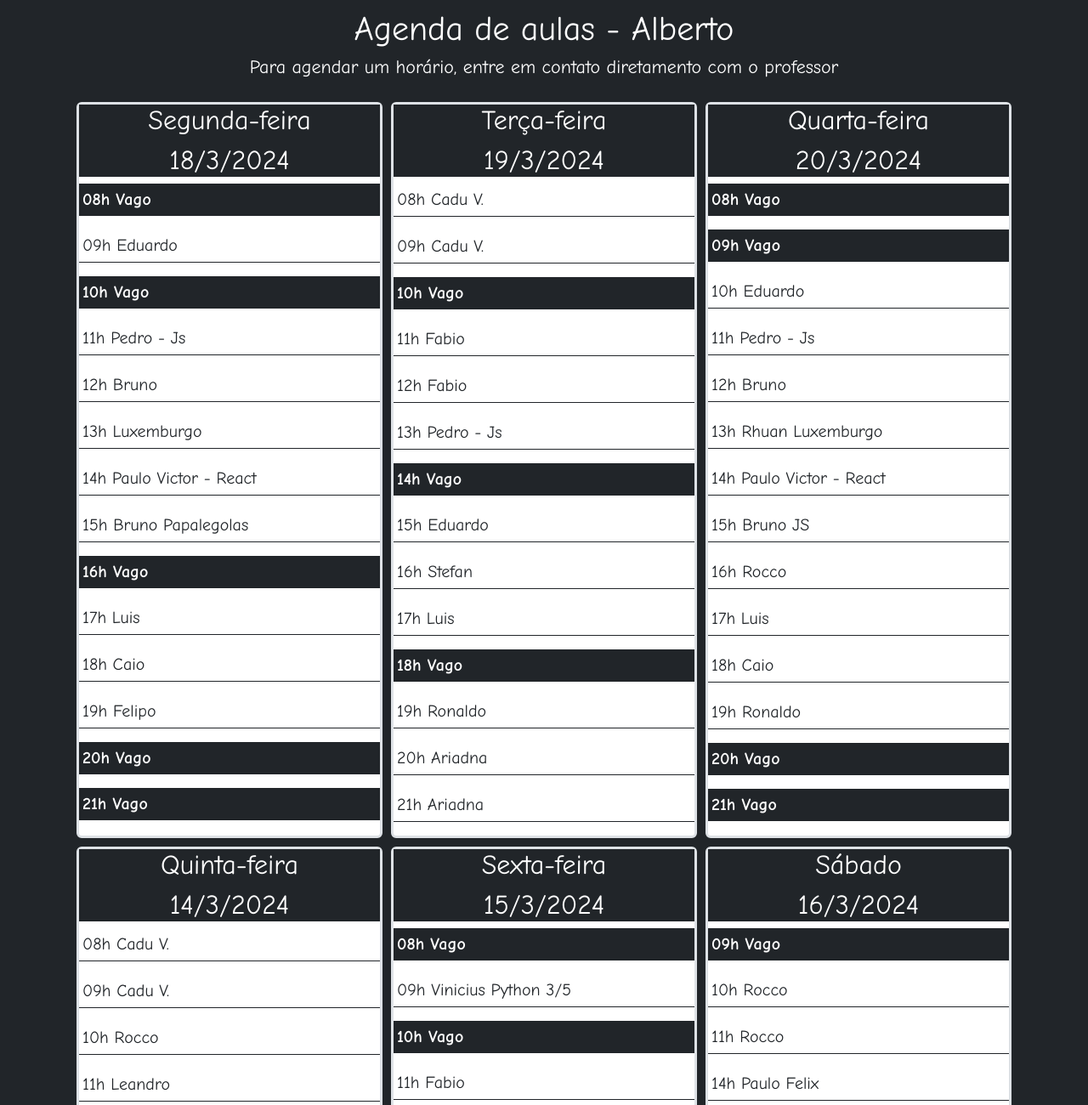
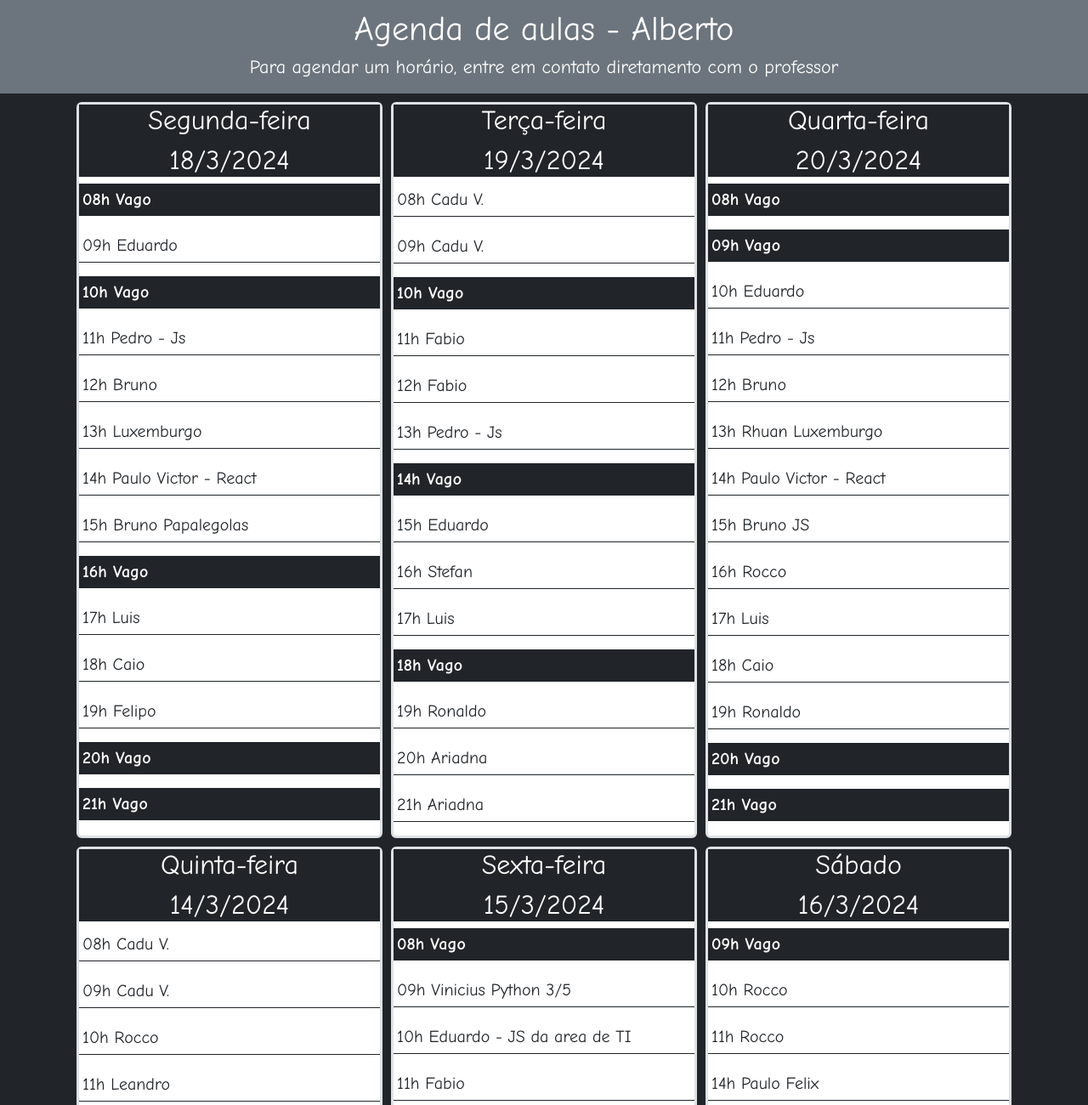
Before and after one commit to betim009/Calendario, a plain HTML site: page index.html in a window 1280 px wide. Shown: the top 1300 px of the page at 85% size. Drawn offline with nearby package versions, Linux system fonts and the light colour scheme.

Commit message:
horario +

```diff
--- a/data.js
+++ b/data.js
@@ -291,7 +291,7 @@ export const data = {
             },
             {
                 horario: '10h',
-                aluno: 'Vago',
+                aluno: 'Eduardo - JS da area de TI',
             },
             {
                 horario: '11h',
--- a/index.html
+++ b/index.html
@@ -22,7 +22,7 @@
 
 <body class="bg-dark">
 
-    <header class="text-white">
+    <header class="text-white bg-secondary">
         <h1>Agenda de aulas - Alberto</h1>
         <h3>Para agendar um horário, entre em contato diretamento com o professor</h3>
     </header>
```
